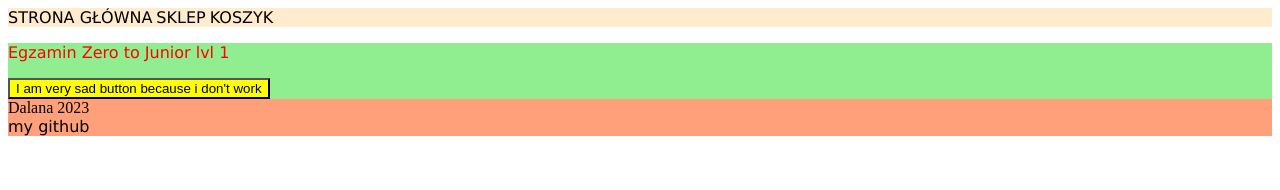
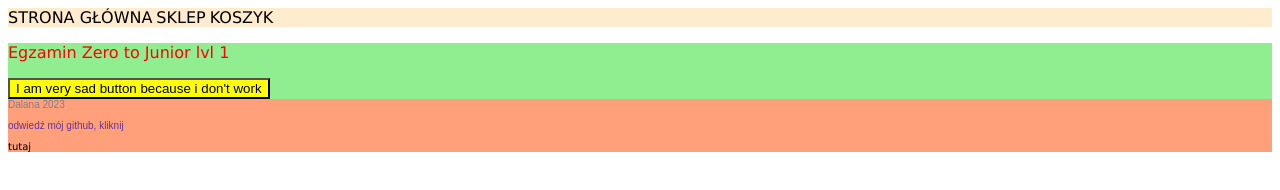
Before and after one commit to Dalana1/Z2Junior, a plain HTML site: page index.html in a window 1280 px wide. Drawn offline with Linux system fonts and the light colour scheme.

Commit message:
ostatnie poprawki

```diff
--- a/index.html
+++ b/index.html
@@ -6,6 +6,7 @@
             <title>Egzamin 1</title>
             <meta name="viewport" content="width=device-width">
             <link rel="stylesheet" href="style.css">
+
         </head>
 
         <body>
@@ -16,9 +17,6 @@
                 <a href="file:///C:/Users/kamra/Documents/Z2J/shopping_card.html">KOSZYK</a>
             </header>
 
-            <script src="index.js"></script>
-
-            <script src="file.js"></script>
 
             <main>
                 <p id="text"> Egzamin Zero to Junior lvl 1 </p>
@@ -26,13 +24,23 @@
                 <button>I am very sad button because i don't work</button>
 
             </main>
+
+                <footer>
+
+                    <div>Dalana 2023 </div>
+
+                        <p>odwiedź mój github, kliknij</p>
+                        <a href="https://github.com/Dalana1/Z2Junior">tutaj</href></a>
+
+
+                </footer>
+
+            <script src="index.js"></script>
+
+            <script src="file.js"></script>
         </body>
 
-        <footer>
-            <div>Dalana 2023 </div>
-                <a href="https://github.com/Dalana1/Z2Junior">my github</href></a>
 
-        </footer>
 
 
 
--- a/style.css
+++ b/style.css
@@ -37,8 +37,12 @@ button {
 
 /* footer */
 
-f {
+footer {
     color:gray;
     font-size: 10px;
     font-family: Arial, Helvetica, sans-serif;
 }
+
+div~p {
+    color: rebeccapurple;
+}
```
